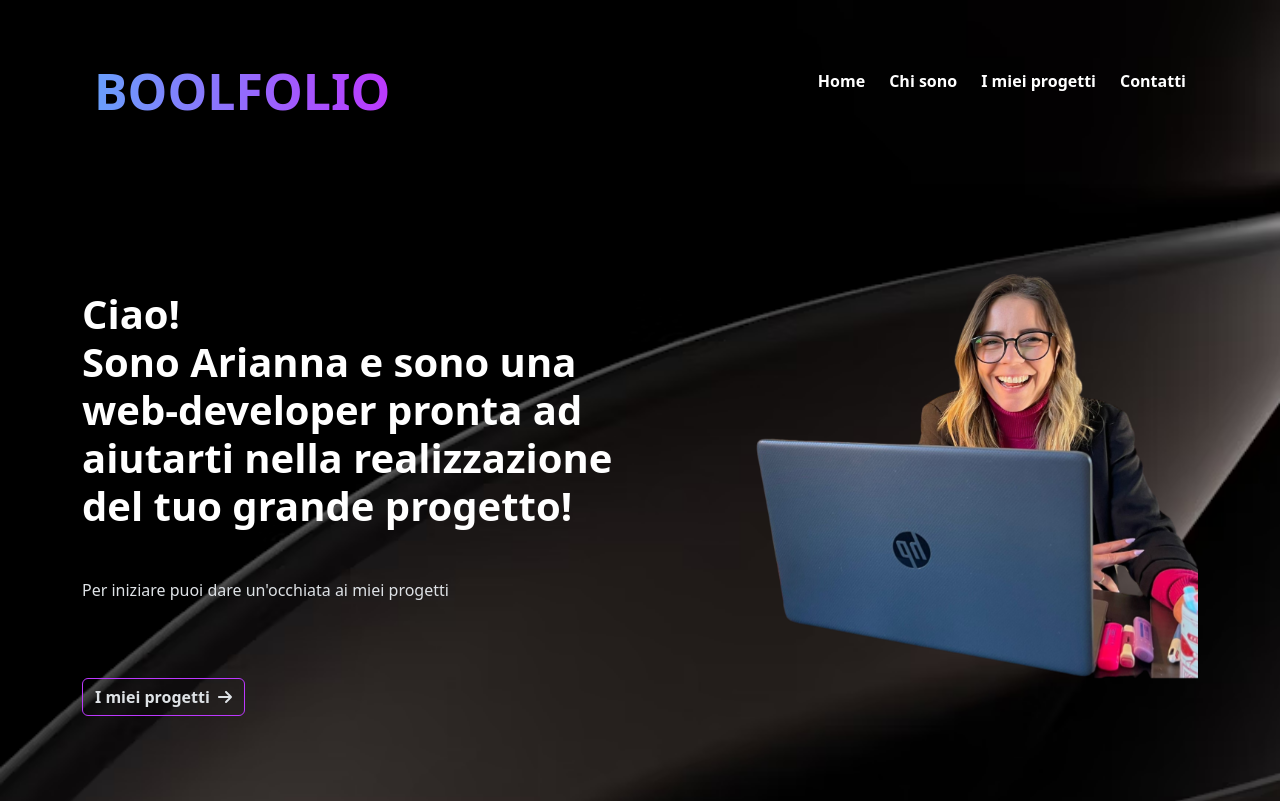
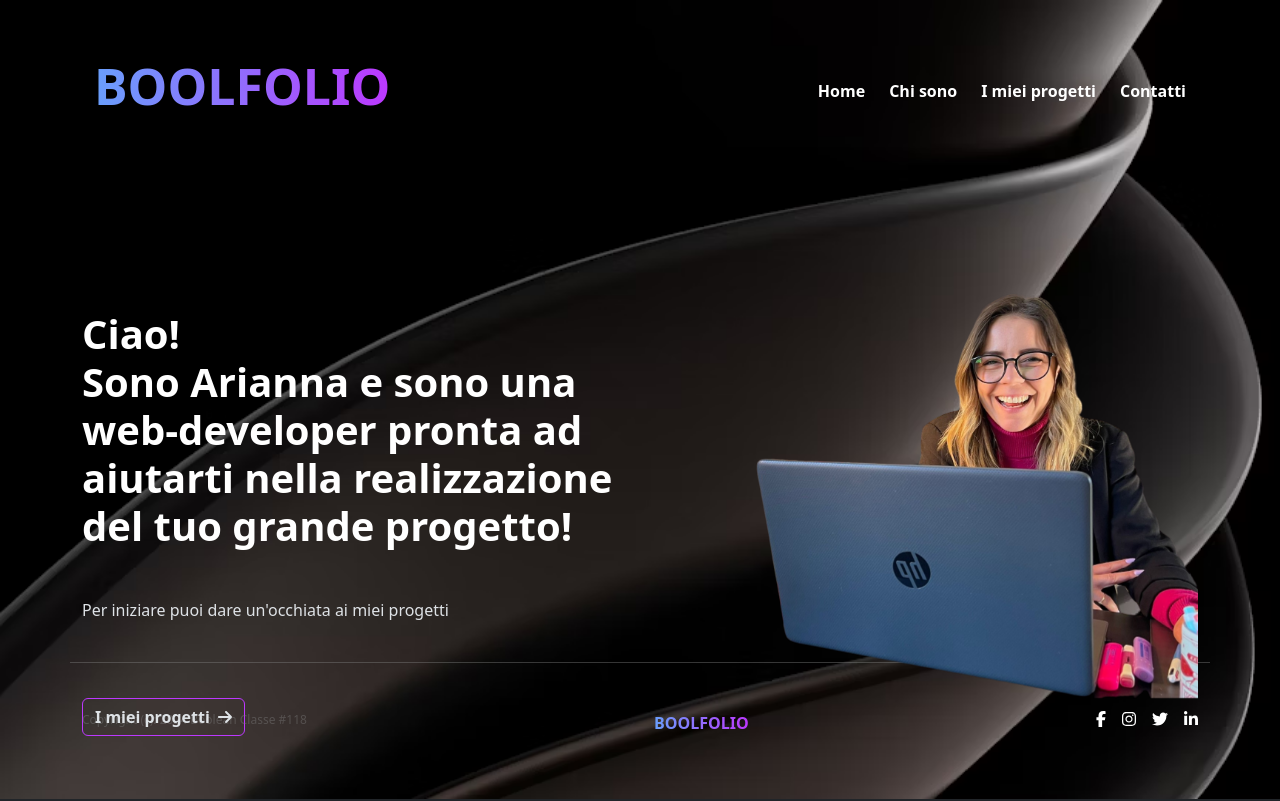
Before and after one commit to Arianna-Cosimini/vite-boolfolio, a Vue app: page / in a window 1280 px wide. Shown: the top 801 px of the page. Built offline with nearby package versions, Linux system fonts and the light colour scheme.

Commit message:
fix: navabr e dimensionamento pagine

```diff
--- a/src/App.vue
+++ b/src/App.vue
@@ -34,7 +34,7 @@ export default {
 <template>
   <div id="image">
     <AppHeader></AppHeader>
-    <router-view></router-view>
+    <router-view class="my_height"></router-view>
     <AppFooter></AppFooter>
 
   </div>
@@ -48,5 +48,10 @@ export default {
   background-repeat: no-repeat;
   background-size: cover;
 
+
+}
+
+.my_height{
+  height: calc(100vh - 440px);
 }
 </style>
--- a/src/components/AppFooter.vue
+++ b/src/components/AppFooter.vue
@@ -33,7 +33,7 @@ export default {
             </span>
 
             <div class="logo">
-                <router-link :to="{ name: 'home', params: { slug: '/' } }" class="navbar-brand">
+                <router-link :to="{ name: 'home'}" class="navbar-brand">
                     <p class="text-uppercase fw-bold">boolfolio</p>
                 </router-link>
 
--- a/src/components/AppHeader.vue
+++ b/src/components/AppHeader.vue
@@ -30,10 +30,14 @@ export default {
     <div class="container py-5">
 
         <nav v-if="showNavbar" class="navbar navbar-expand-lg slide-in" style="z-index: 1;">
-            <div class="container-fluid">
+            <div class="container-fluid justify-content-between ">
+                <div class="col-auto">
                     <router-link :to="{ name: 'home'}" class="navbar-brand">
                         <h1 class="display-1 text-uppercase fw-bold">Boolfolio</h1>
                     </router-link>
+
+                </div>
+                <div class="col-auto">
 
                     <button class="navbar-toggler" type="button" data-bs-toggle="collapse"
                         data-bs-target="#navbarSupportedContent" aria-controls="navbarSupportedContent"
@@ -41,11 +45,8 @@ export default {
                         <span class="navbar-toggler-icon"></span>
                     </button>
                     <div class="collapse navbar-collapse" id="navbarSupportedContent">
-                    <ul class="navbar-nav me-auto mb-2 mb-lg-0">
 
-                    </ul>
-
-                    <ul class="d-flex list-unstyled gap-4">
+                        <ul class="d-flex list-unstyled gap-4 align-items-center ">
                             <router-link :to="{ name: 'home' }"
                                 class="link text-decoration-none fw-bold text-white">Home</router-link>
 
@@ -53,14 +54,17 @@ export default {
                                 sono</router-link>
 
                             <router-link :to="{ name: 'app-projects'}"
-                            class="text-decoration-none fw-bold text-white">I miei progetti</router-link>
+                                class="link text-decoration-none fw-bold text-white">I miei progetti</router-link>
 
                             <router-link :to="{ name: 'contacts'}"
-                            class="text-decoration-none fw-bold text-white">Contatti</router-link>
+                                class="link text-decoration-none fw-bold text-white">Contatti</router-link>
 
                         </ul>
 
                     </div>
+
+                </div>
+
             </div>
         </nav>
     </div>
@@ -81,12 +85,21 @@ h1 {
 }
 
 .link{
+    position: relative;
     padding-bottom: 5px;
-    &:hover{
+    &:hover::before{
+
+        content: "";
+        position: absolute;
+        bottom: 0;
+        left: 0;
+        width: 100%;
+        height: 3px;
         border-bottom: 2px solid #bc38fe;
-        scale: 1.2;
     }
+
 }
+
 
 button {
     border: 1px solid #bc38fe;
--- a/src/pages/HomePage.vue
+++ b/src/pages/HomePage.vue
@@ -45,7 +45,7 @@ export default {
         <img src="/img/ImgProfile.png" alt="">
       </div>
     </div>
-    <router-link :to="{ name: 'app-projects', params: { slug: projects } }" class="btn"
+    <router-link :to="{ name: 'app-projects'}" class="btn"
       style="border: 1px solid #bc38fe;"><span
         class="d-flex align-items-center justify-content-center gap-2 fw-bold slide-in-up">
         I miei progetti <i class="fa-solid fa-arrow-right"></i>
@@ -58,6 +58,8 @@ export default {
 </template>
 
 <style lang="scss" scoped>
+
+
 .btn {
   &:hover {
     background-color: #bc38bc;
```
Lines whose indentation alone changed are shown as unchanged.
